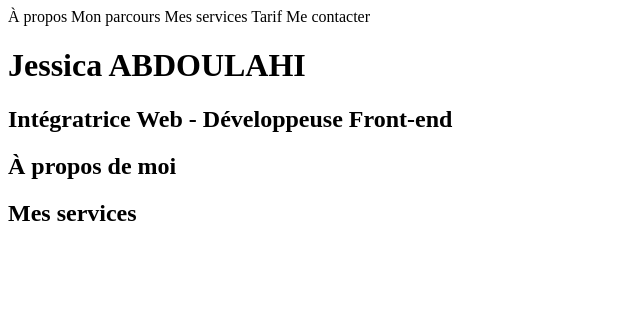
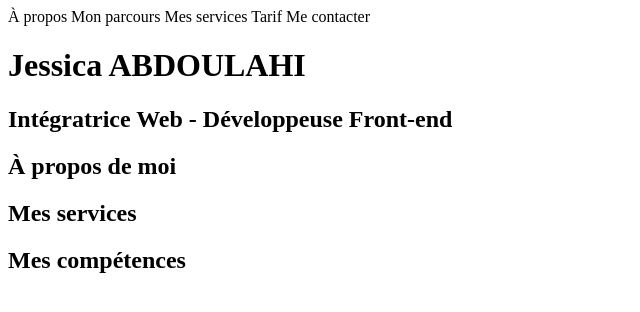
Before and after one commit to Jessica130883/site-perso, a plain HTML site: page index.html in a window 1280 px wide. Shown: the whole page, without its empty margins (0-640 px from the left). Drawn offline with Linux system fonts and the light colour scheme.

Commit message:
Ajout section my-skills dans index.html et ajout d'un h2 mes compétences

```diff
--- a/index.html
+++ b/index.html
@@ -29,5 +29,12 @@
         <h2>Mes services</h2>
 
     </section>
+
+    <section id="my-skills">
+        <h2>Mes compétences</h2>
+
+    </section>
+
+
 </body>
 </html>
```
